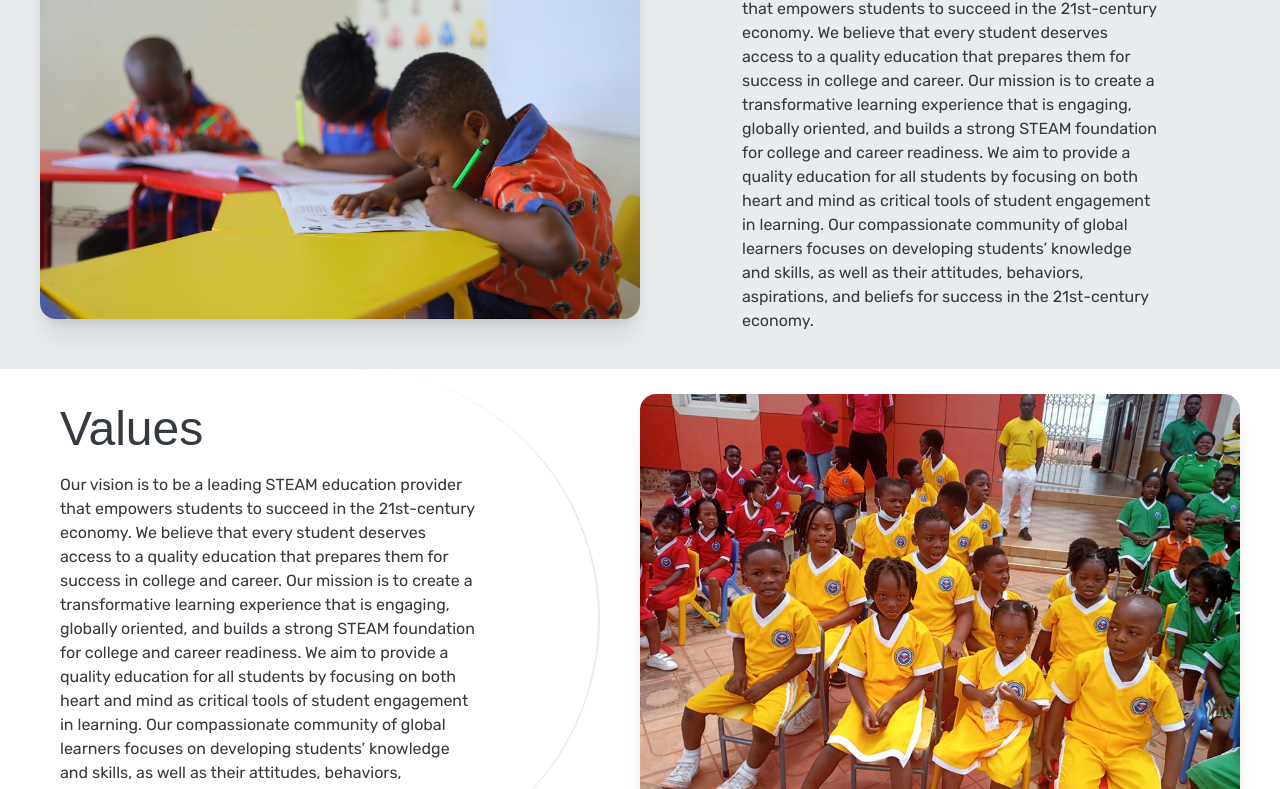
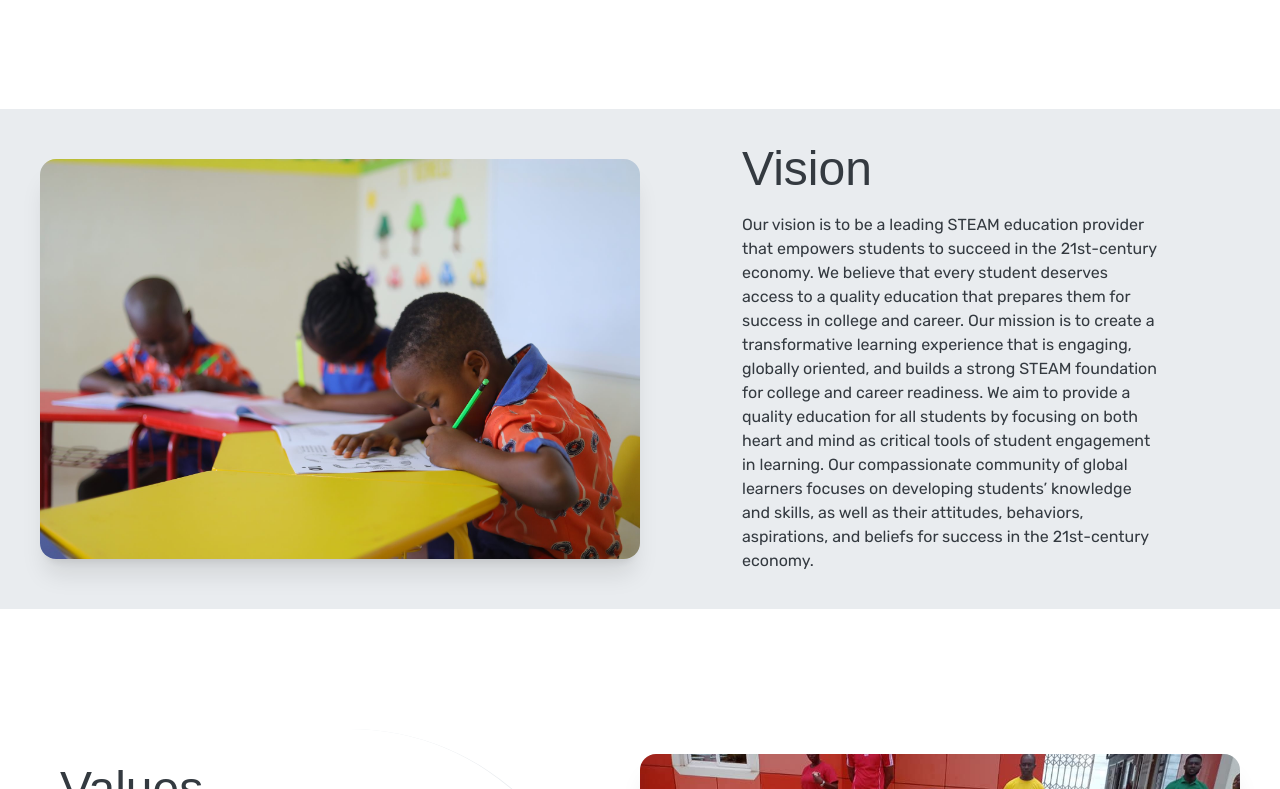
Before and after one commit to michaelboateng1/shining-vessels-academy-, a SvelteKit app: page /about in a window 1280 px wide. Shown: the part 1431-2220 px from the top of the page. Built offline with nearby package versions, Linux system fonts and the light colour scheme; a web font is replaced by a local one.

Commit message:
Added aso animation to the about page

```diff
--- a/src/routes/components/Heading.svelte
+++ b/src/routes/components/Heading.svelte
@@ -1,6 +1,6 @@
 <section class="h-screen p-10 w-full flex flex-col text-white justify-end items-start">
-    <h1 class="text-5xl font-bold mb-4">About <span class="text-[#fb8961]">SVA</span></h1>
-    <p class="text-md">Lorem ipsum dolor sit amet consectetur adipisicing elit. Modi maxime perferendis nesciunt omnis, ducimus voluptatibus quisquam nemo delectus aspernatur necessitatibus adipisci quis beatae distinctio impedit officiis reiciendis, quo odio provident unde consequuntur vero ipsa voluptatem facere. Eaque praesentium porro nihil reprehenderit saepe aperiam voluptas dolorem quam, autem ab, consequatur vel totam quos ducimus doloremque facere sequi alias? Cupiditate ipsum obcaecati sit quia, consequuntur, atque dicta laborum sed aperiam quaerat ea dignissimos esse suscipit ipsa illo beatae. Exercitationem architecto quaerat nostrum fugiat tempore consequatur, sapiente optio. Consequatur tempora dolor quas totam itaque facilis eaque doloremque dignissimos. Nesciunt distinctio architecto accusamus quia.</p>
+    <h1 class="text-5xl font-bold mb-4" data-aos="fade-in">About <span class="text-[#fb8961]">SVA</span></h1>
+    <p class="text-md" data-aos="fade-in" data-aos-delay={200}>Lorem ipsum dolor sit amet consectetur adipisicing elit. Modi maxime perferendis nesciunt omnis, ducimus voluptatibus quisquam nemo delectus aspernatur necessitatibus adipisci quis beatae distinctio impedit officiis reiciendis, quo odio provident unde consequuntur vero ipsa voluptatem facere. Eaque praesentium porro nihil reprehenderit saepe aperiam voluptas dolorem quam, autem ab, consequatur vel totam quos ducimus doloremque facere sequi alias? Cupiditate ipsum obcaecati sit quia, consequuntur, atque dicta laborum sed aperiam quaerat ea dignissimos esse suscipit ipsa illo beatae. Exercitationem architecto quaerat nostrum fugiat tempore consequatur, sapiente optio. Consequatur tempora dolor quas totam itaque facilis eaque doloremque dignissimos. Nesciunt distinctio architecto accusamus quia.</p>
 </section>
 
 <style>
--- a/src/routes/components/InfoCard.svelte
+++ b/src/routes/components/InfoCard.svelte
@@ -6,9 +6,9 @@
 
 </script>
 
-<section class="flex items-center justify-between {flip ? 'flex-row-reverse bg-[#e9ecef]' : 'flex-row'}">
+<section class="flex items-center mt-30 justify-between {flip ? 'flex-row-reverse bg-[#e9ecef]' : 'flex-row'}">
     <div class="{flip ? 'border-l-2' : 'border-r-2 rounded-full'} border-[#e9ecef] pl-5 h-[500px] flex flex-col justify-center items-center px-20">
-        <div class="p-10">
+        <div class="p-10" data-aos="zoom-in" data-aos-delay={150}>
             <h2 class="mb-5 text-5xl font-semibold text-[#343a40]">{title}</h2>
             <div class="text-md text-[#343a40]">
                 <p>{description}</p>
@@ -16,7 +16,7 @@
         </div>
     </div>
     <div class="px-10">
-        <div class=" w-[600px] shadow-xl rounded-2xl overflow-hidden h-auto">
+        <div data-aos="flip-left" data-aos-delay={150} class=" w-[600px] shadow-xl rounded-2xl overflow-hidden h-auto">
             <img src={image} alt="" class="w-full h-full object-cover" />
         </div>
     </div>
```
